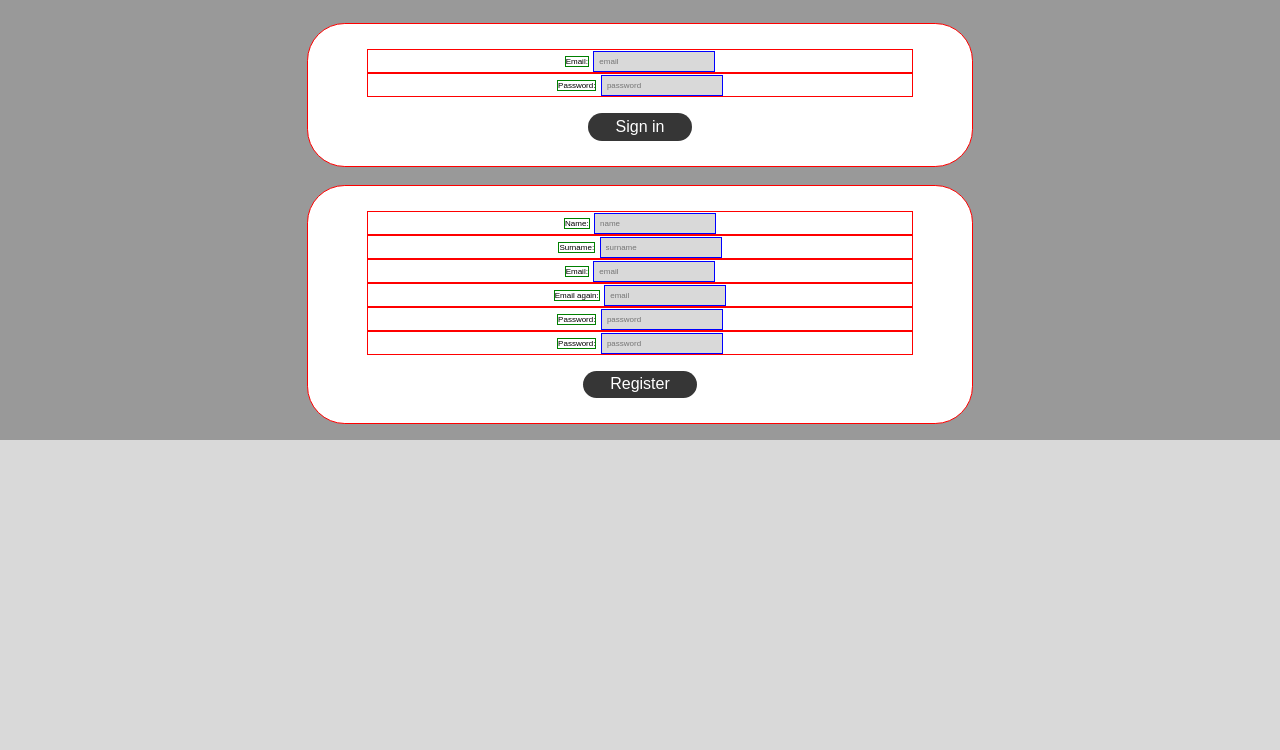
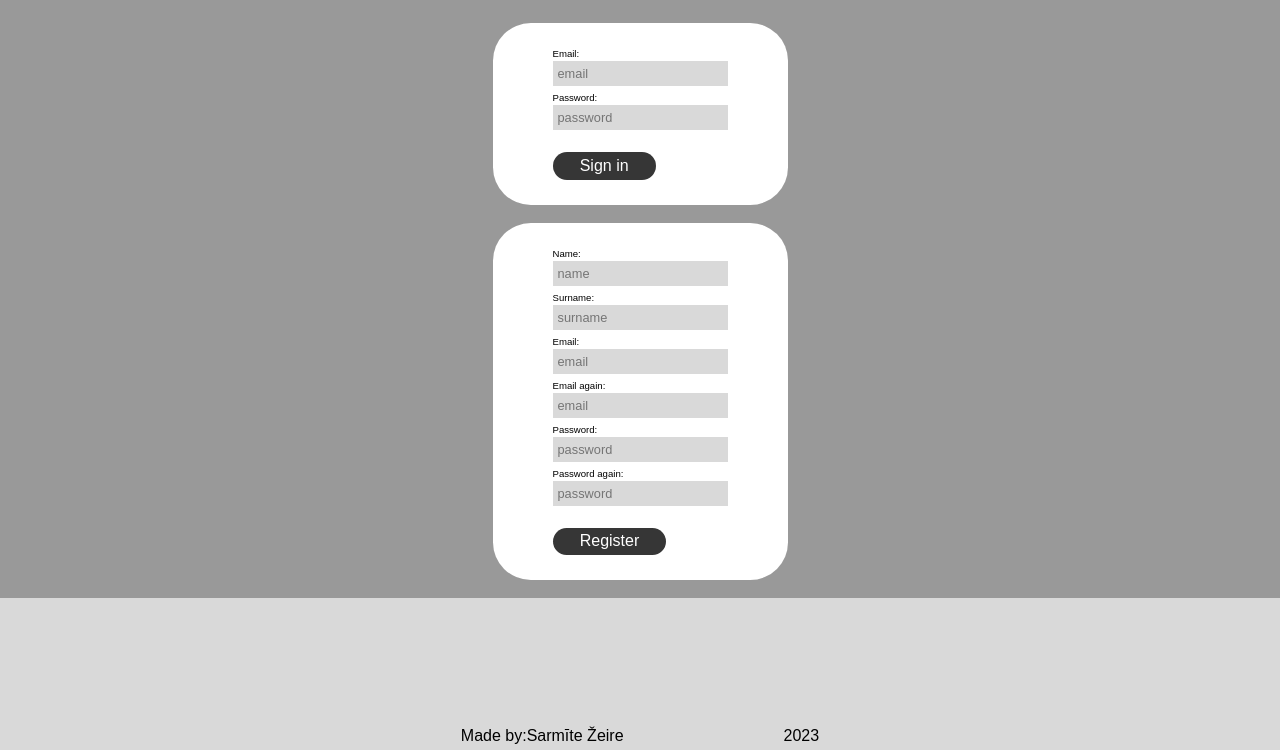
Before and after one commit to SarmitePole/UpskillAcc, a plain HTML site: page Pages/login.html in a window 1280 px wide. Shown: the part 50-800 px from the top of the page. Drawn offline with Linux system fonts and the light colour scheme.

Commit message:
work 15.02.2023

```diff
--- a/Pages/login.html
+++ b/Pages/login.html
@@ -49,7 +49,7 @@
             <div class="input"><label for="password">Password:</label>
                 <input type="password" id="password" name="password" placeholder="password">
             </div>
-            <div class="input"><label for="password">Password:</label>
+            <div class="input"><label for="password">Password again:</label>
                 <input type="password" id="passwordAgain" name="passwordAgain" placeholder="password">
             </div>
             <div class="row">
@@ -58,7 +58,11 @@
         </div>
 
     </main>
-    <footer>
+    <footer class="footer">
+        <div class="footer-row">
+            <p class="footer-author">Made by:Sarmīte Žeire</p>
+            <p class="footer-year">2023</p>
+        </div>
     </footer>
 </body>
 
--- a/Pages/style.css
+++ b/Pages/style.css
@@ -5,6 +5,7 @@
 html,
 body {
     width: 100%;
+    height: 90%;
     background-color: #D9D9D9;
     display: flex;
     flex-direction: column;
@@ -46,7 +47,7 @@ Text font (style):
 Inter (For adding the font to your html you should link it in the head <link href='https://fonts.googleapis.com/css?family=Inter' rel='stylesheet' >)  */
 
 main {
-    width: 85%;
+    width: 70%;
     border-radius: 10mm;
     display: flex;
     flex-direction: column;
@@ -54,6 +55,7 @@ main {
 }
 
 .container {
+    width: 100%;
     background-color: white;
     padding: 25px 60px;
     border-radius: 10mm;
@@ -65,15 +67,12 @@ main {
 }
 
 .login-container {
-    width: 50%;
     background-color: white;
     padding: 25px 60px;
     border-radius: 10mm;
-    text-align: center;
     display: flex;
     flex-direction: column;
-    align-items: center;
-    border: solid red 1px;
+    /* border: solid red 1px; */
 }
 
 h4 {
@@ -113,15 +112,14 @@ body {
 }
 
 img {
-    height: auto;
-    max-width: 30%;
+    max-height: 60%;
+    width: auto;
 }
 
 li {
     list-style: none;
     margin-bottom: 6px;
 }
-
 
 nav>ul {
     display: inline;
@@ -136,29 +134,31 @@ nav>ul>li {
 
 .input {
     width: 100%;
-    align-items: flex-end;
-    border: red solid 1px;
+    display: flex;
+    flex-direction: column;
+    margin-bottom: 6px;
+    /* border: red solid 1px;
+} */
 }
 
 .input>label {
-    /* width: 30%; */
-    font-size: 0.5rem;
-    margin-bottom: 6px;
-    border: green solid 1px;
+    font-size: 0.6rem;
+    margin-bottom: 2px;
+    /* border: green solid 1px; */
 }
 
 .input>input {
-    /* width: 70%; */
-    /* width: 30%; */
     background-color: #D9D9D9;
-    font-size: 0.5rem;
+    font-size: 0.8rem;
+    border: none;
     padding: 5px;
-    border: none;
-    border: blue solid 1px;
+    /* border: blue solid 1px; */
 }
 
 .row .singleButton {
     border-radius: 10mm;
+    /* align-items: center; */
+    align-content: center;
     text-align: center;
     margin-top: 1em;
     background-color: #363636;
@@ -172,7 +172,6 @@ table {
     border-color: none;
     min-width: 100%;
 }
-
 
 tr {
     margin: 8px;
@@ -188,17 +187,18 @@ tr {
 }
 
 .itemsRow {
+    max-height: 25px;
     column-width: 20%;
     border-radius: 10mm 0mm 0mm 10mm;
     background-color: #D9D9D9;
-    column-gap: 10px;
+    column-gap: 20px;
 }
 
 
 td.itemDecision {
     background-color: #363636;
     color: white;
-    margin: 0px;
+    max-height: 20%;
 }
 
 td.itemRemove {
@@ -244,25 +244,6 @@ a.slide_next {
 }
 
 /* slider-CSS-gal */
-/* * {
-    box-sizing: border-box;
-    -webkit-box-sizing: border-box;
-}
-
-html,
-body {
-    height: 100%;
-}
-
-body {
-    margin: 0;
-    font: 16px/1.3 sans-serif;
-} */
-
-/*
-PURE RESPONSIVE CSS3 SLIDESHOW GALLERY by Roko C. buljan
-http://stackoverflow.com/a/34696029/383904
-*/
 
 .CSSgal {
     position: relative;
@@ -467,3 +448,32 @@ http://stackoverflow.com/a/34696029/383904
     color: rgba(0, 0, 0, 0.8);
     text-decoration: none;
 } */
+
+.footer {
+    display: flex;
+    position: fixed;
+    bottom: 0;
+    margin-bottom: 0.3rem;
+    /* flex: 0 0 auto; */
+}
+
+.footer-row {
+    width: 100%;
+    display: flex;
+    flex-direction: row;
+    column-gap: 10rem;
+    /* text-align: left; */
+    /* align-items: stretch;
+    justify-content: space-between; */
+}
+
+.footer-author {
+    display: flex;
+    display: inline-table;
+    text-align: left;
+    align-content: flex-start;
+}
+
+.footer-year {
+    align-self: flex-end;
+}
```
Also changed, not shown: Pages/home.html (+5 -1 lines), Pages/profile.html (+6 -2 lines), Pages/yourMovies.html (+6 -10 lines).
